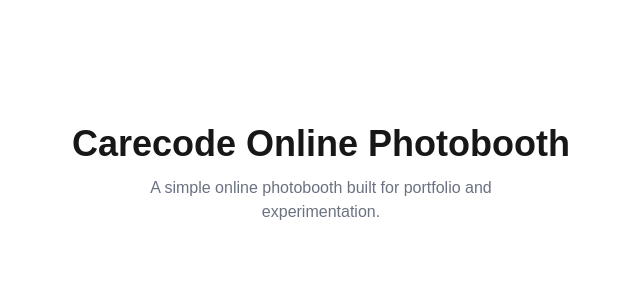
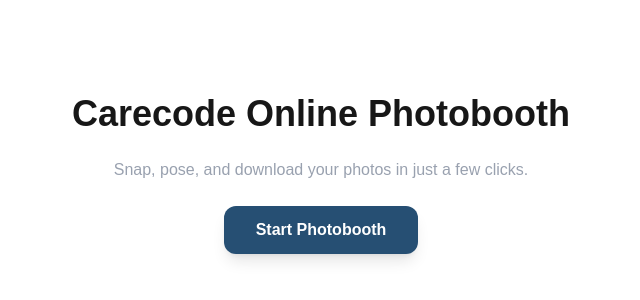
Before and after one commit to alhanif14/carecode-online-photobooth, a Next.js app: page / in a window 1280 px wide. Shown: the part 226-526 px from the top of the page, without its empty margins (319-959 px from the left). Built offline with nearby package versions, Linux system fonts and the light colour scheme.

Commit message:
feat: intro screen with start button using state

```diff
--- a/app/components/Intro.tsx
+++ b/app/components/Intro.tsx
@@ -1,13 +1,34 @@
-export default function Intro() {
+type IntroProps = {
+  onStart: () => void
+}
+
+export default function Intro({ onStart }: IntroProps) {
   return (
-    <div className="text-center space-y-3">
+    <div className="text-center space-y-6 px-4">
       <h1 className="text-4xl font-bold">
         Carecode Online Photobooth
       </h1>
 
-      <p className="text-gray-500 max-w-md mx-auto">
-        A simple online photobooth built for portfolio and experimentation.
+      <p className="text-gray-400 max-w-md mx-auto">
+        Snap, pose, and download your photos in just a few clicks.
       </p>
+
+      <button
+        onClick={onStart}
+        className="
+          px-8 py-3
+          rounded-xl
+          font-semibold
+          text-white
+          cursor-pointer
+          transition-all duration-200
+          bg-[hsl(208,50%,30%)]
+          hover:bg-[#5BA67B]
+          shadow-lg
+        "
+      >
+        Start Photobooth
+      </button>
     </div>
   )
 }
--- a/app/page.tsx
+++ b/app/page.tsx
@@ -1,9 +1,20 @@
-import Intro  from "./components/Intro"
+"use client"
+
+import { useState } from "react"
+import Intro from "./components/Intro"
 
 export default function Home() {
+  const [step, setStep] = useState<"intro" | "camera">("intro")
+
   return (
     <main className="min-h-screen flex items-center justify-center">
-      <Intro />
+      {step === "intro" && (
+        <Intro onStart={() => setStep("camera")} />
+      )}
+
+      {step === "camera" && (
+        <p className="text-xl">Camera screen (coming soon)</p>
+      )}
     </main>
   )
 }
```
